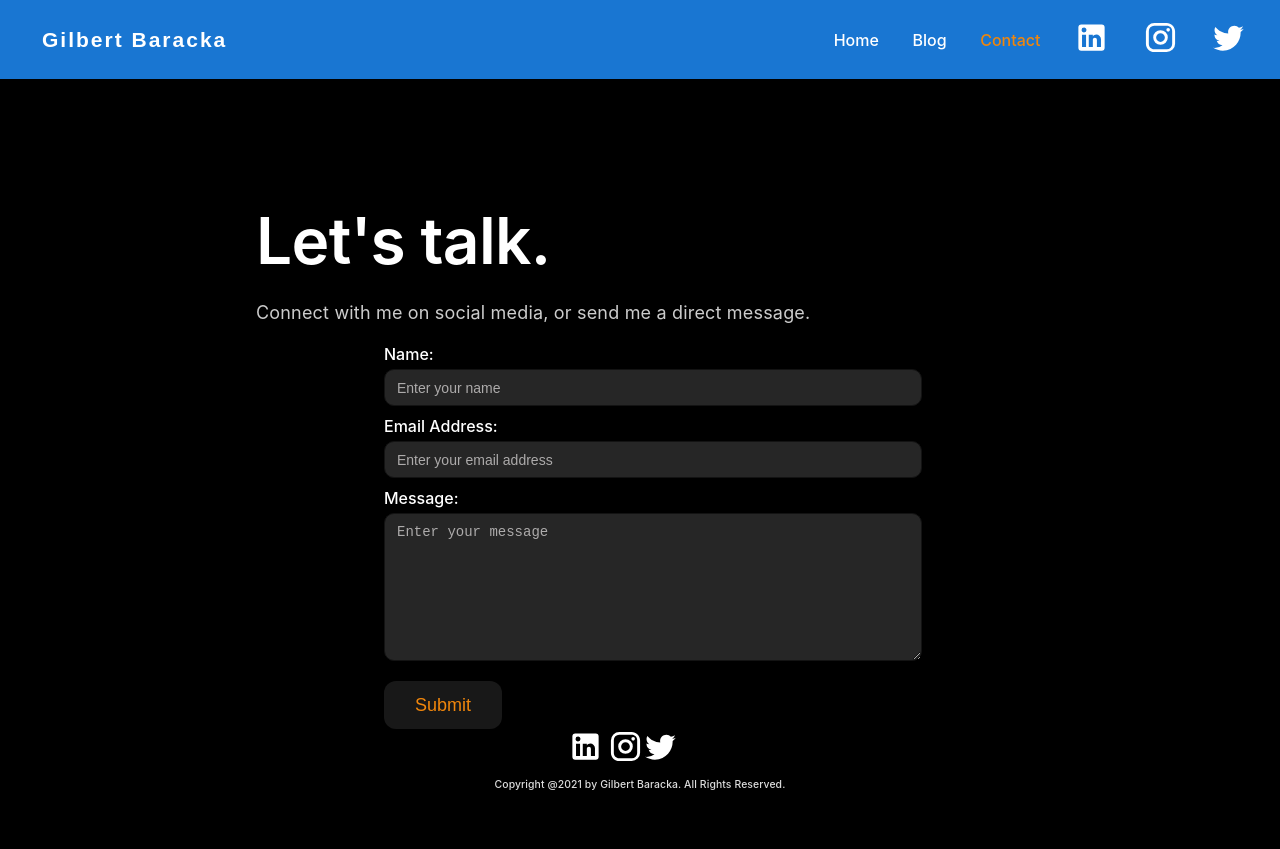
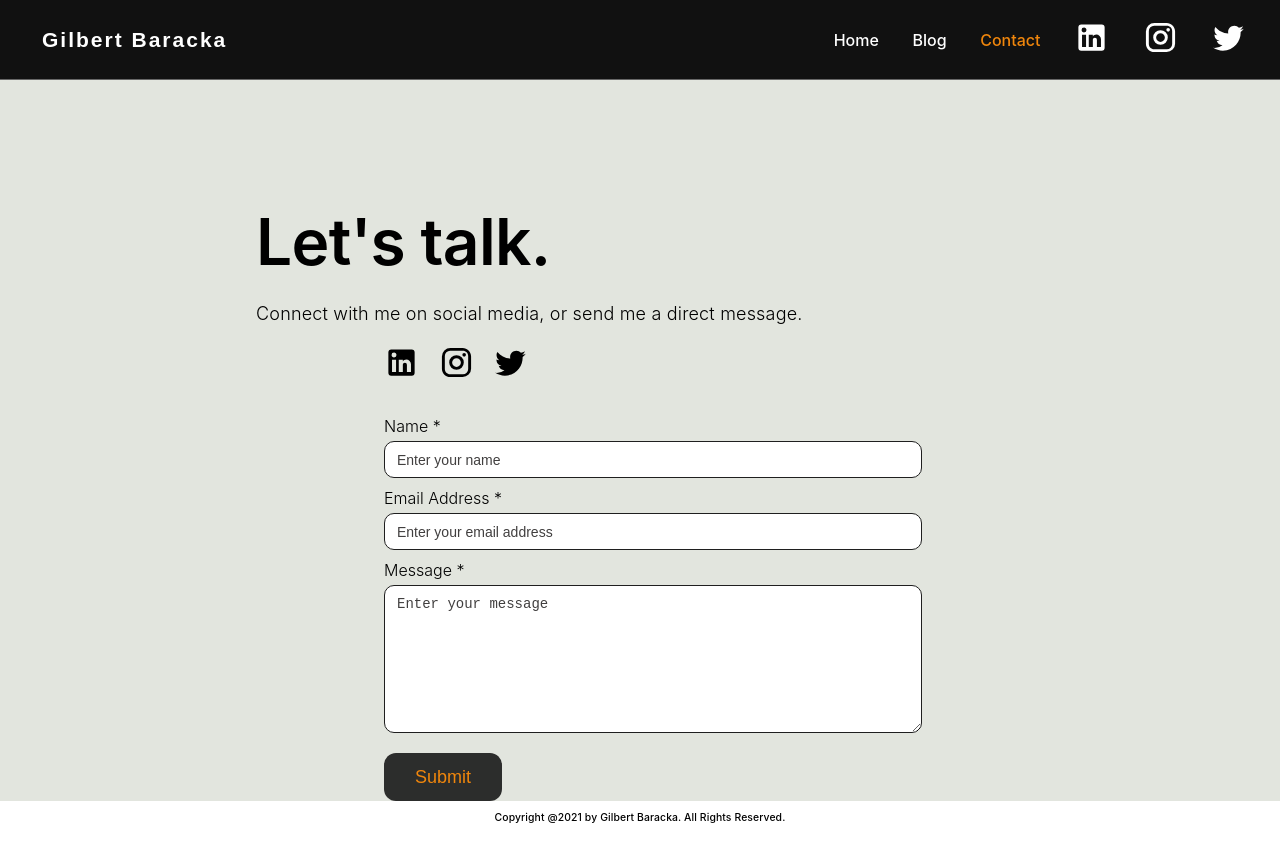
Before and after one commit to jbucanay/folio, a React (Create React App) app in the folder folio/: page /contact in a window 1280 px wide. Before the commit the page ends 816 px from the top, so only its background shows below. Built offline with nearby package versions, Linux system fonts and the light colour scheme.

Commit message:
blog page was completed and made changes to the navigation

```diff
--- a/folio/src/App.css
+++ b/folio/src/App.css
@@ -1,5 +1,4 @@
 body {
-    background-color: #000;
     background-position: 50% 0;
     background-size: cover;
     background-repeat: no-repeat;
--- a/folio/src/components/blog/Blog.js
+++ b/folio/src/components/blog/Blog.js
@@ -4,9 +4,10 @@ import './blog.css'
 export default class Blog extends React.Component {
     render() {
         return (
-            <article id={'blogCont'}>
+           <section>
                 <img alt='blog header'
-                     src='https://images.squarespace-cdn.com/content/v1/57fff29dc534a5a6fdf029dd/1477764637838-XVEGO7Y5MV11GVG02IK1/image-asset.jpeg'/>
+                     src='https://images.unsplash.com/photo-1589271755419-b813a577ad42?ixid=MnwxMjA3fDB8MHxwaG90by1wYWdlfHx8fGVufDB8fHx8&ixlib=rb-1.2.1&auto=format&fit=crop&w=2109&q=80' className={'therock'}/>
+             <article id={'blogCont'}>
                 <section className='articleCard'>
                     <h1>
                         Header
@@ -37,6 +38,7 @@ export default class Blog extends React.Component {
                     <li>Last category</li>
                 </ul>
             </article>
+               </section>
         )
     }
 }
--- a/folio/src/components/blog/blog.css
+++ b/folio/src/components/blog/blog.css
@@ -1,3 +1,15 @@
 #blogCont {
     display: grid;
+    grid-template-columns: 2fr 1fr;
 }
+
+
+.therock {
+    width: 80em;
+    display: block;
+    margin-right: auto;
+    margin-left: auto;
+    max-width: 100%;
+    height: auto;
+
+}
--- a/folio/src/components/contact/Contact.js
+++ b/folio/src/components/contact/Contact.js
@@ -1,5 +1,6 @@
 import React from 'react'
 import './contact.css'
+import {Instagram, LinkedIn, Twitter} from "@material-ui/icons";
 
 
 export default function Contact() {
@@ -11,18 +12,29 @@ export default function Contact() {
             <h1 className='talk'>Let's talk.</h1>
                       <p className='contact'>Connect with me on social media, or send me a direct message.</p>
            </header>
+
                 <section className={'form'}>
+                    <section className={'iconCont'}>
+
+                        <a href='https://www.linkedin.com/in/gilbertbaracka/' target='_blank'><LinkedIn fontSize='large' style={{color: 'black'}} className='icon'/></a>
+
+                        <a href='https://www.instagram.com/ggibbzzz/' target='_blank'> <Instagram fontSize='large'
+                                                                                                  style={{color: 'black'}}
+                                                                                                  className='icon'/>
+                        </a>
+                        <a href='https://twitter.com/B_gibbzz' target='_blank'><Twitter fontSize='large' style={{color: 'black'}} className='icon'/></a>
+                    </section>
                 <label className={'label'}>
-                Name: </label>
+                Name * </label>
                 <input type="text" name="name" placeholder={'Enter your name'} className={'infield'}/>
 
                 <label className={'label'}>
-                    Email Address:
+                    Email Address *
                      </label>
                     <input type={'email'} name={'email'} placeholder={'Enter your email address'} className={'infield'}/>
 
                 <label className={'label'}>
-                    Message: </label>
+                    Message * </label>
                     <textarea placeholder={'Enter your message'} className={'infield'} id={'textarea'}/>
 
                 <input type='submit' value={'Submit'} className='submit'/>
--- a/folio/src/components/contact/contact.css
+++ b/folio/src/components/contact/contact.css
@@ -6,6 +6,7 @@
     font-weight: 600;
     letter-spacing: -.01em;
     text-transform: none;
+    color: black;
 
 }
 
@@ -17,10 +18,10 @@
 
 .contact {
     margin-top: 25px;
-    color: #ccc;
+    color: black;
     font-size: 18px;
     line-height: 26px;
-    font-weight: 400;
+    font-weight: 300;
 }
 
 .form .label {
@@ -37,7 +38,7 @@
 .infield {
     max-width: 600px;
     border-radius: 10px;
-    color: white;
+    color: black;
     display: block;
     width: 100%;
     height: 19px;
@@ -46,14 +47,13 @@
     font-size: 14px;
     line-height: 1.42857143;
     vertical-align: middle;
-    background-color: #262626;
-    border: 1px solid #131313;
+    border: 1px solid #1f1f1f;
     font-weight: 400;
     outline: none;
 }
 
 ::-webkit-input-placeholder {
-    color: #adabab;
+    color: #413f3f;
      opacity: 1 !important;
     font-weight: 400;
 }
@@ -81,10 +81,12 @@
 }
 
 .label {
-    font-weight: 500;
+    font-weight: 300;
     display: block;
     margin-bottom: 5px;
     -webkit-animation-direction: normal;
+    color: black;
+
 
 }
 
@@ -92,5 +94,17 @@
     display: flex;
     flex-direction: column;
     align-items: center;
+    background-color: rgba(226,229,222,1);;
 
 }
+
+.iconCont {
+    margin-bottom: 2em;
+    justify-content: space-between;
+    display: flex;
+}
+
+
+.submit:hover {
+    opacity: .8;
+}
--- a/folio/src/components/footer/Footer.js
+++ b/folio/src/components/footer/Footer.js
@@ -6,16 +6,7 @@ export default function Footer(){
     return (
         <footer className='footer'>
 
-            <section className={'iconCont'}>
 
-                        <a href='https://www.linkedin.com/in/gilbertbaracka/' target='_blank'><LinkedIn fontSize='large' style={{color: 'white'}} className='icon'/></a>
-
-                        <a href='https://www.instagram.com/ggibbzzz/' target='_blank'> <Instagram fontSize='large'
-                                                                                                  style={{color: 'white'}}
-                                                                                                  className='icon'/>
-                        </a>
-                        <a href='https://twitter.com/B_gibbzz' target='_blank'><Twitter fontSize='large' style={{color: 'white'}} className='icon'/></a>
-                    </section>
             <p className={'copyright'}>Copyright @{new Date().getFullYear()} by Gilbert Baracka. All Rights Reserved.</p>
         </footer>
     )
--- a/folio/src/components/footer/footer.css
+++ b/folio/src/components/footer/footer.css
@@ -12,7 +12,7 @@
 .copyright {
     margin-bottom: 0;
     font-size: .65em;
-    color: #ddd;
+    color: black;
     text-align: left;
     display: block;
     margin-block-start: 1em;
--- a/folio/src/components/navbar/Nav.js
+++ b/folio/src/components/navbar/Nav.js
@@ -10,7 +10,7 @@ export default function Nav() {
     return (
         <Box sx={{flexGrow: 1}}>
 
-            <AppBar position="static" className='appbar' color={'primary'} >
+            <AppBar position="static" className='appbar' style={{background: '#111'}} >
                 <Typography variant="h7" component="div" sx={{flexGrow: 1}} className='flex'>
                    <Link to={'/'}> <p id='myname'>Gilbert Baracka</p></Link>
                     <div className='linkIcon'>
--- a/folio/src/components/navbar/nav.css
+++ b/folio/src/components/navbar/nav.css
@@ -19,6 +19,7 @@
 .appbar {
     padding-top: 4px;
     padding-bottom: 4px;
+    border-bottom: 1px solid #676767;
 }
 
 
```
